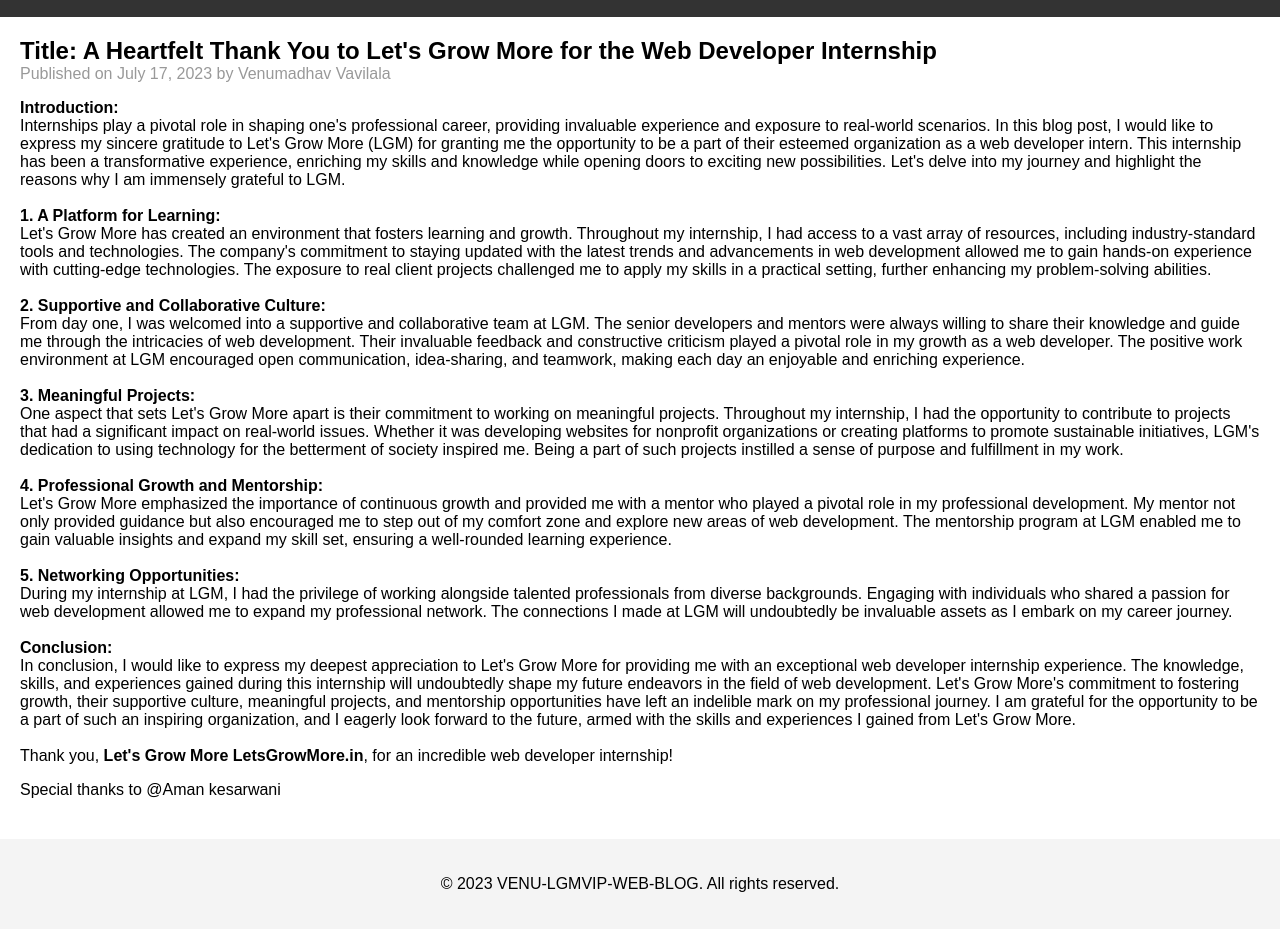
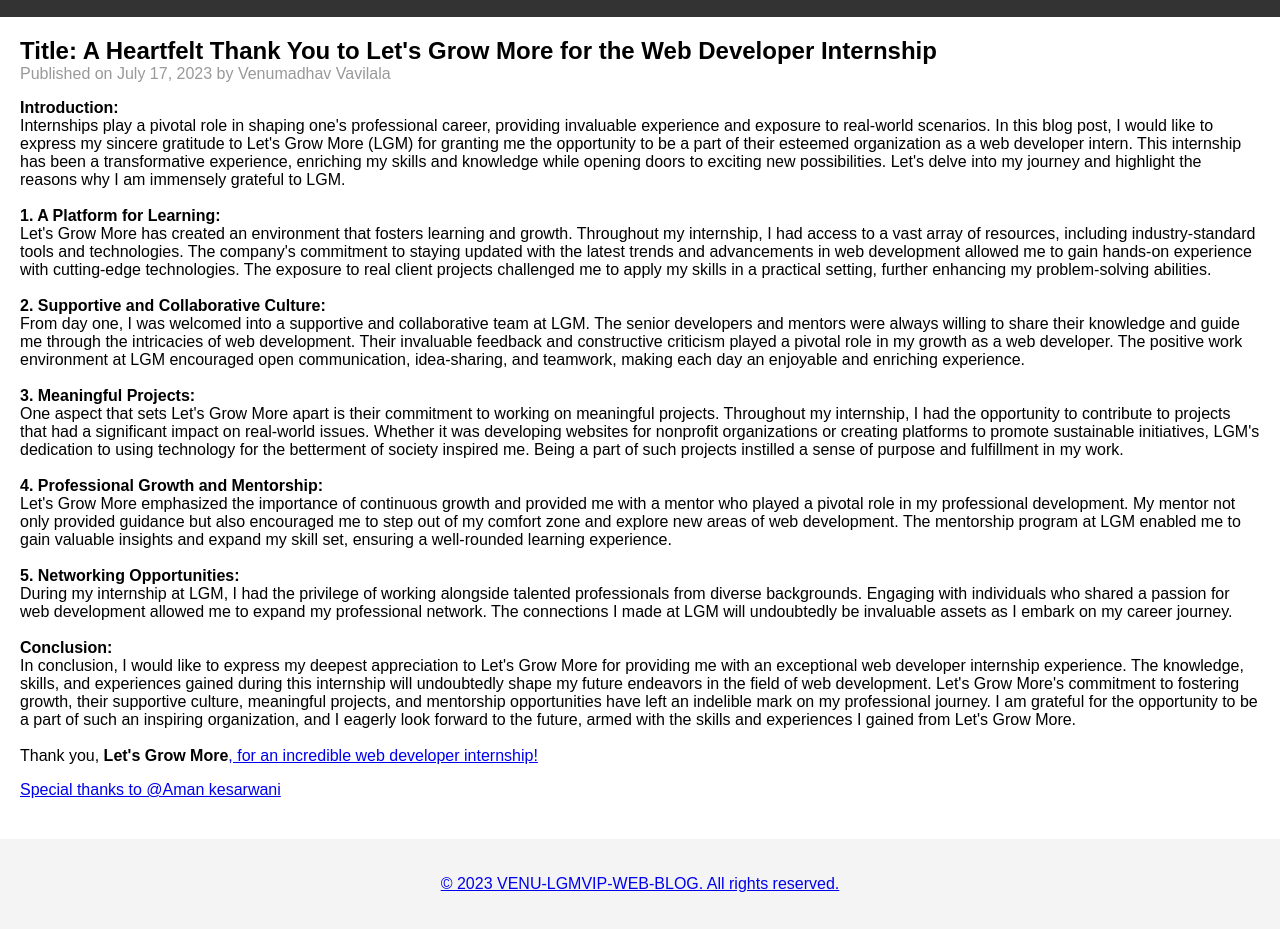
Before and after one commit to MrNotime00/LGMVIP-Web-BLOG-VENU, a plain HTML site: page index.html in a window 1280 px wide. Shown: the part 78-1007 px from the top of the page. Drawn offline with Linux system fonts and the light colour scheme.

Commit message:
Update index.html

```diff
--- a/index.html
+++ b/index.html
@@ -41,7 +41,7 @@
         <B>Conclusion:</B><br>
         In conclusion, I would like to express my deepest appreciation to Let's Grow More for providing me with an exceptional web developer internship experience. The knowledge, skills, and experiences gained during this internship will undoubtedly shape my future endeavors in the field of web development. Let's Grow More's commitment to fostering growth, their supportive culture, meaningful projects, and mentorship opportunities have left an indelible mark on my professional journey. I am grateful for the opportunity to be a part of such an inspiring organization, and I eagerly look forward to the future, armed with the skills and experiences I gained from Let's Grow More.
         <br><br>
-        Thank you, <B>Let's Grow More LetsGrowMore.in</B>, for an incredible web developer internship!</p>
+        Thank you, <B>Let's Grow More<a href=”LetsGrowMore.in ”></B>, for an incredible web developer internship!</p>
         <p>Special thanks to @Aman kesarwani</p>
     </article>
   </main>
```
